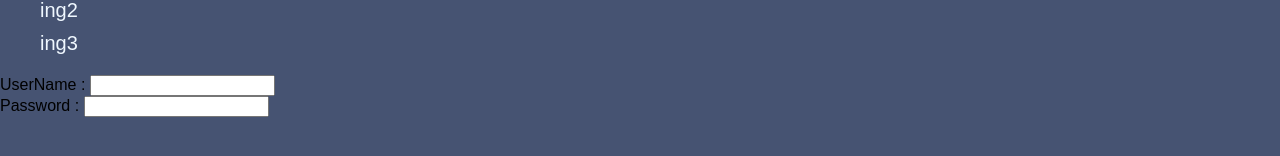
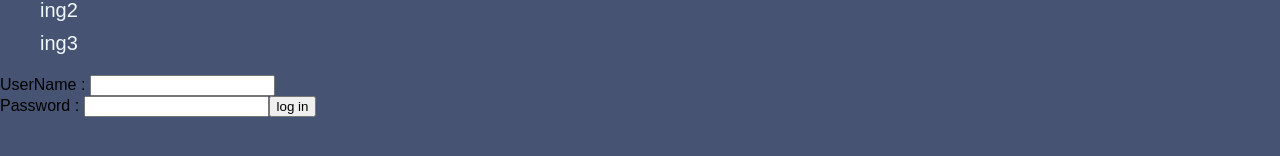
Before and after one commit to walid-amjahdi/Chef_Claude, a React (Create React App) app: page / in a window 1280 px wide. Shown: the part 246-402 px from the top of the page. Built offline with nearby package versions, Linux system fonts and the light colour scheme.

Commit message:
6:39 11/8

```diff
--- a/src/Components/FavoriteThings.jsx
+++ b/src/Components/FavoriteThings.jsx
@@ -2,14 +2,19 @@ import { useState } from "react"
 
 export function FavoriteThings()
 {
+    function logIn(formData)
+    {
+        console.log(formData.get("userName"))
+    }
     return (
         <>
-            <form action="">
+            <form action={logIn}>
                 <label htmlFor="userName">UserName : </label>
                 <input type="text" name="userName" id="userName" />
                 <br />
                 <label htmlFor="password">Password : </label>
                 <input type="password" name="password" id="password" />
+                <button>log in</button>
             </form>
         </>
     )
```
